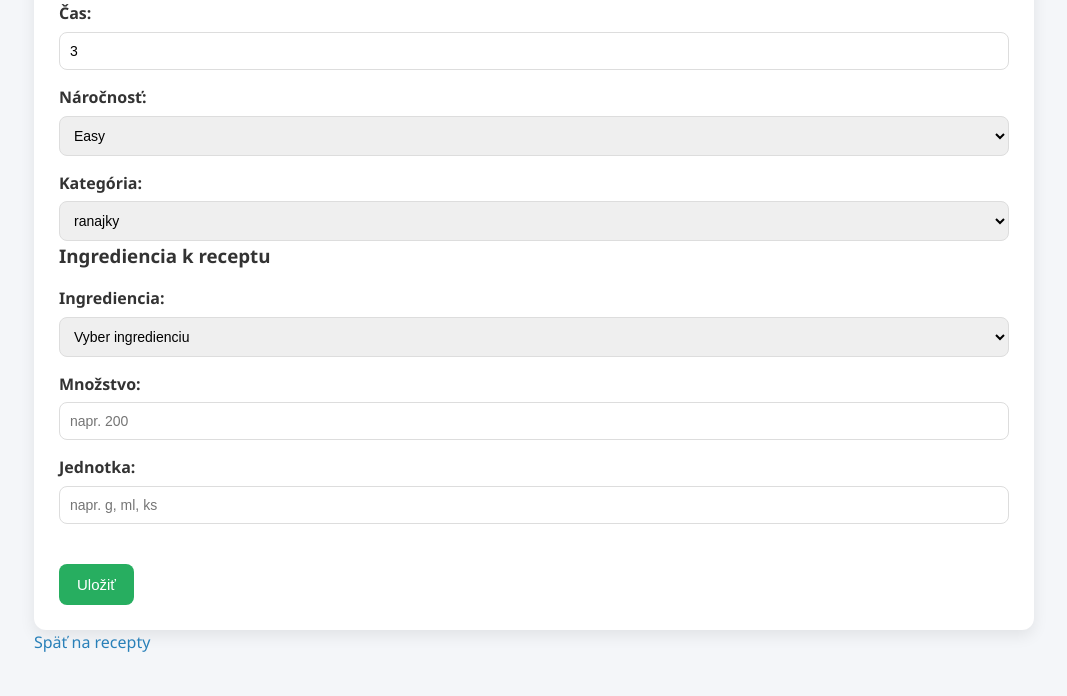
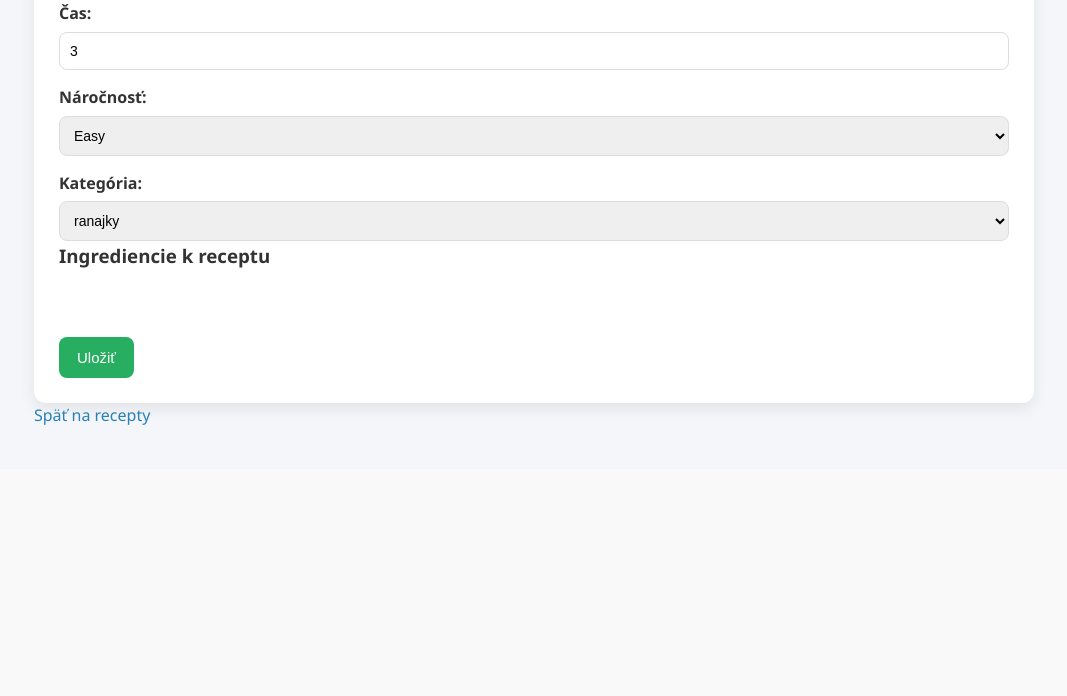
Before and after one commit to MatusTuriak/recepty-projekt, a Django app: page /recipes/3/edit/ in a window 1280 px wide. Shown: the part 827-1523 px from the top of the page, without its empty margins (106-1173 px from the left). After the commit the page ends 1252 px from the top, so only its background shows below. Run offline with Django 5.2, Linux system fonts and the light colour scheme; a user stored in the database is signed in; data comes from the database, SQL or seed files in the repository; both versions use the stored data as it was after the commit.

Commit message:
poslednedufam

```diff
--- a/cookbook/recipes/models.py
+++ b/cookbook/recipes/models.py
@@ -42,8 +42,8 @@ class Recipe(models.Model):
 class RecipeIngredient(models.Model):
     recipe = models.ForeignKey(Recipe, on_delete=models.CASCADE)
     ingredient = models.ForeignKey(Ingredient, on_delete=models.CASCADE)
-    quantity = models.FloatField()
-    unit = models.CharField(max_length=30)
+    quantity = models.FloatField(null=True, blank=True)
+    unit = models.CharField(max_length=20, blank=True)
 
     def __str__(self):
         return f"{self.recipe.name} - {self.ingredient.name}"
--- a/cookbook/recipes/templates/recipes/form.html
+++ b/cookbook/recipes/templates/recipes/form.html
@@ -27,21 +27,15 @@
     <label>Kategória:</label>
     {{ form.category }}
 
-    <h3>Ingrediencia k receptu</h3>
+    <h3>Ingrediencie k receptu</h3>
 
-    <label>Ingrediencia:</label>
-    <select name="ingredient">
-        <option value="">Vyber ingredienciu</option>
-        {% for ingredient in ingredients %}
-            <option value="{{ ingredient.id }}">{{ ingredient.name }}</option>
-        {% endfor %}
-    </select>
-
-    <label>Množstvo:</label>
-    <input type="number" step="0.01" name="quantity" placeholder="napr. 200">
-
-    <label>Jednotka:</label>
-    <input type="text" name="unit" placeholder="napr. g, ml, ks">
+{% for ingredient in ingredients %}
+    <label>
+        <input type="checkbox" name="ingredients" value="{{ ingredient.id }}">
+        {{ ingredient.name }}
+    </label>
+    <br>
+{% endfor %}
 
     <br><br>
     <button type="submit">Uložiť</button>
--- a/cookbook/recipes/views.py
+++ b/cookbook/recipes/views.py
@@ -60,16 +60,14 @@ def add_recipe(request):
         if form.is_valid():
             recipe = form.save()
 
-            ingredient_id = request.POST.get('ingredient')
-            quantity = request.POST.get('quantity')
-            unit = request.POST.get('unit')
+            selected_ingredients = request.POST.getlist('ingredients')
 
-            if ingredient_id and quantity and unit:
+            for ingredient_id in selected_ingredients:
                 RecipeIngredient.objects.create(
                     recipe=recipe,
                     ingredient_id=ingredient_id,
-                    quantity=quantity,
-                    unit=unit
+                    quantity=0,
+                    unit=''
                 )
 
             return redirect('detail', id=recipe.id)
```
Also changed, not shown: cookbook/db.sqlite3, cookbook/recipes/migrations/0002_alter_recipeingredient_quantity_and_more.py (added).
